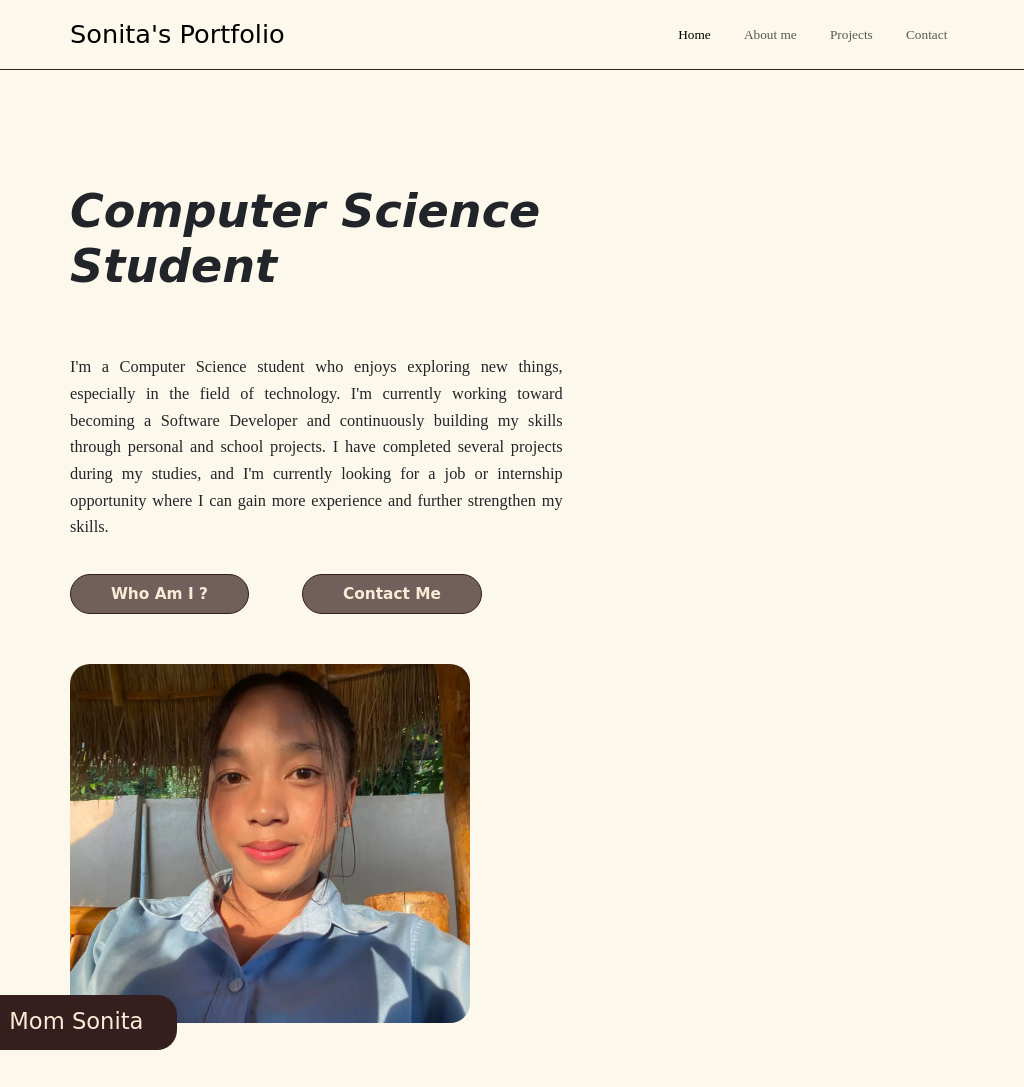
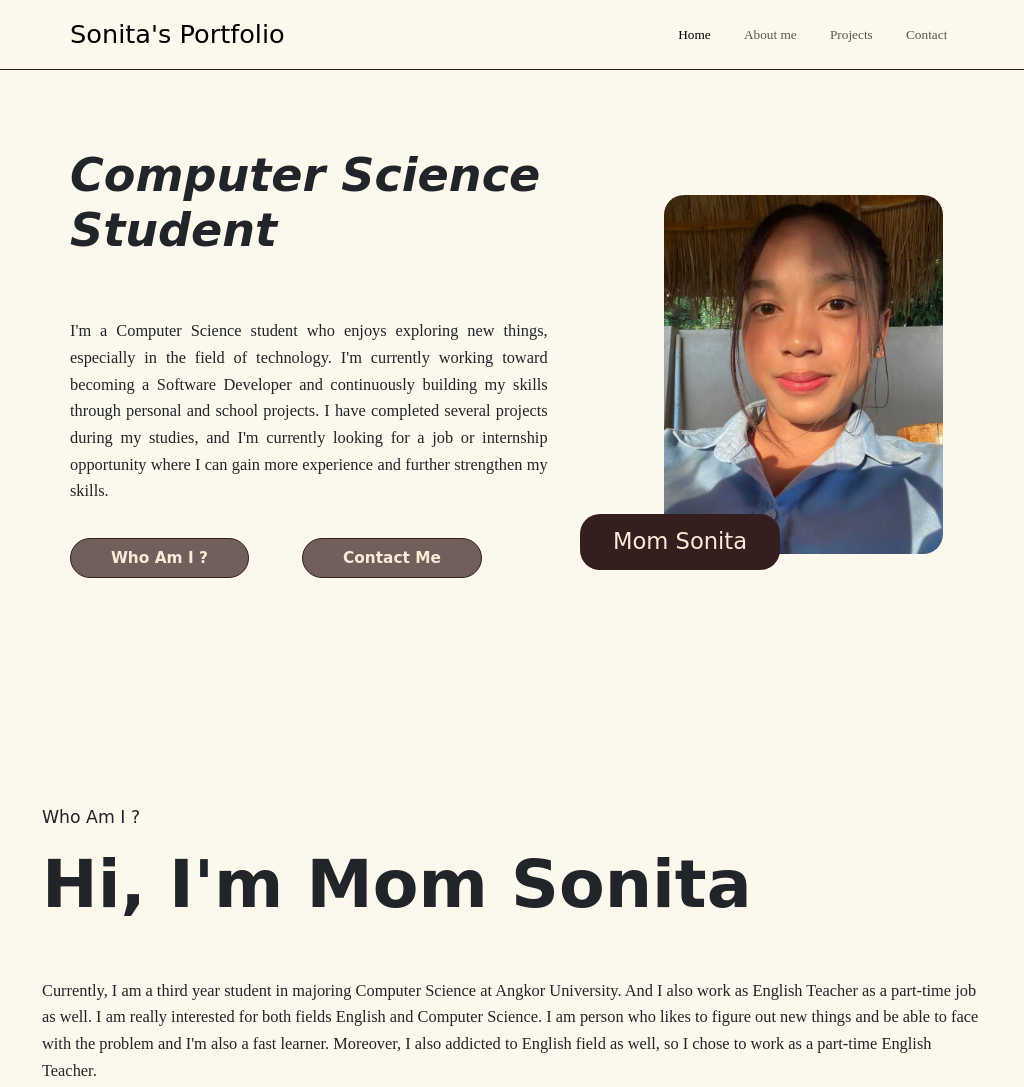
Before and after one commit to SonitaMom/sonitamom_portfolio, a website: page index.html in a window 1024 px wide. Shown: the top 1087 px of the page. Drawn offline with nearby package versions, Linux system fonts and the light colour scheme; a web font is replaced by a local one.

Commit message:
hero-change

```diff
--- a/src/CSS/style.css
+++ b/src/CSS/style.css
@@ -61,6 +61,11 @@ body {
   border-radius: 8px;
 }
 
+section {
+  scroll-snap-align: start;
+  margin-top: 4rem;
+}
+
 .navbar-toggler .bar {
   position: absolute;
   left: 50%;
@@ -93,7 +98,7 @@ body {
 
 /*=================Home page=========================*/
 #hero {
-  padding-top: 9vh;
+  padding-top: 0.1vh;
   padding-bottom: 9vh;
 }
 /* .hero-info {
@@ -187,6 +192,29 @@ body {
   padding: 0.8rem 2.5rem;
   border-radius: var(--border-radius);
   color: antiquewhite;
+}
+@media (min-width: 993px) {
+  .main-hero {
+    display: flex;
+  }
+
+  .hero-info {
+    width: 65%;
+  }
+
+  .personal-card {
+    width: 33%;
+  }
+}
+@media (max-width: 1024px) {
+  .personal-card {
+    padding-top: 5.5rem;
+  }
+
+  .personal-name {
+    top: 83%;
+    left: -25%;
+  }
 }
 
 @media (max-width: 992px) {
@@ -305,7 +333,7 @@ body {
   }
 
   #hero {
-    padding-top: 7vh;
+    padding-top: 1vh;
     padding-bottom: 5vh;
   }
 }
--- a/src/Components/Home.html
+++ b/src/Components/Home.html
@@ -1,6 +1,6 @@
 <section id="hero">
   <div class="container-fluid hero-container">
-    <div class="row gap-2 d-flex">
+    <div class="row gap-2 d-flex main-hero">
       <div class="col-12 col-md-8 hero-info">
         <h1 class="text-capitalize my-5 hero-title">
           Computer science student
@@ -16,10 +16,7 @@
         </p>
         <div class="hero-btn">
           <a href="#about" class="text-capitalize">Who am i ?</a>
-          <a href="#contact" class="text-capitalize"
-            >Contact me
-            <i class="fa-solid fa-square-arrow-up-right"></i>
-          </a>
+          <a href="#contact" class="text-capitalize">Contact me </a>
         </div>
       </div>
       <div class="col-12 col-md-4 personal-card my-3">
```
